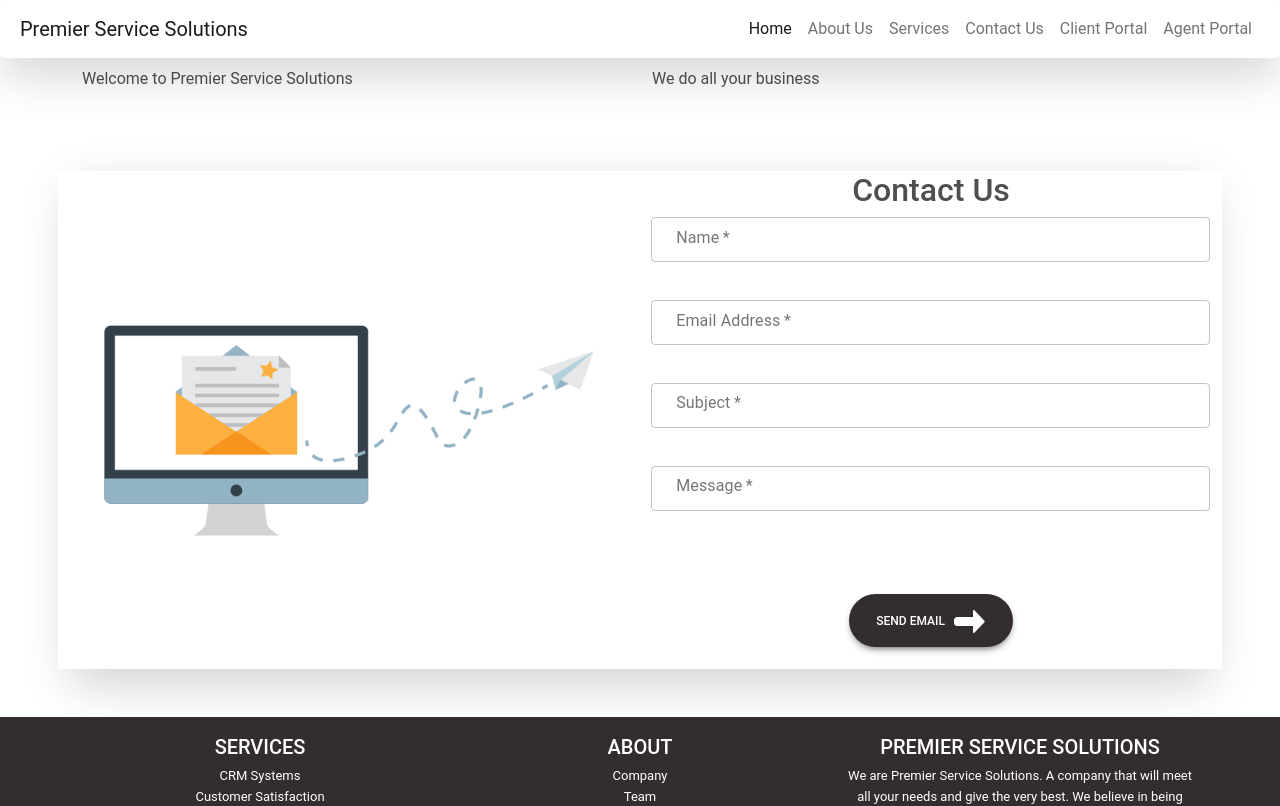
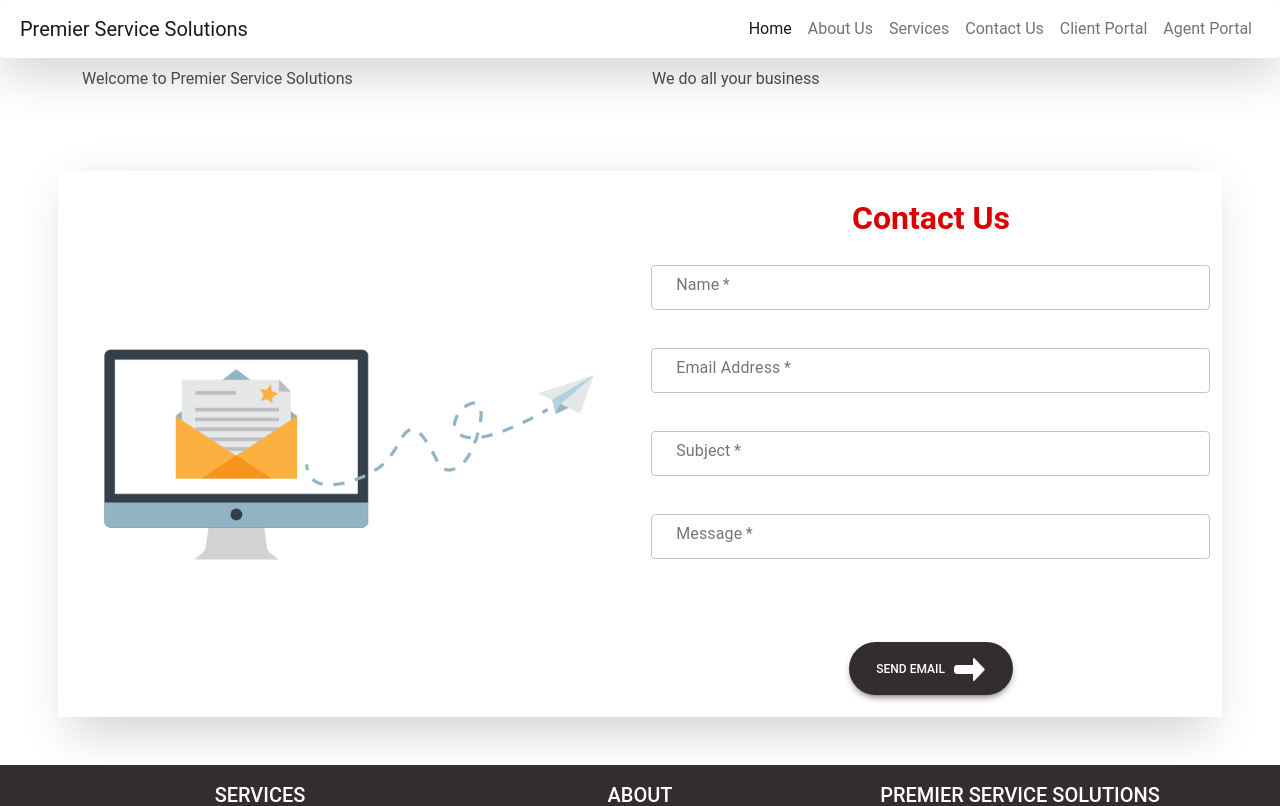
Before and after one commit to kylecharlesbotha/SEN381-Project, a React (Create React App) app in the folder Web App/Client/: page /Home in a window 1280 px wide. Shown: the top 806 px of the page. Built offline with nearby package versions, Linux system fonts and the light colour scheme.

Commit message:
Updated Contact

```diff
--- a/Web App/Client/src/components/Home/ContactUs/ContactUs.css
+++ b/Web App/Client/src/components/Home/ContactUs/ContactUs.css
@@ -11,6 +11,12 @@
 }
 .detailscon {
   background-color: white;
+}
+.detailscon h2 {
+  font-weight: 600;
+  margin-top: 5%;
+  margin-bottom: 5%;
+  color: rgb(218, 0, 0);
 }
 .emailcontactus {
   display: block;
```
